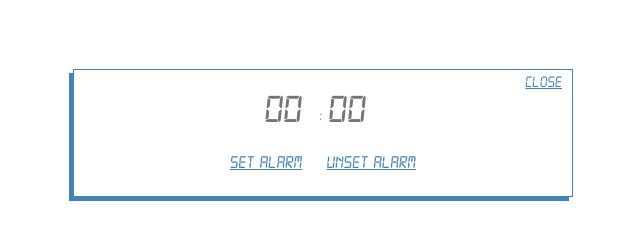
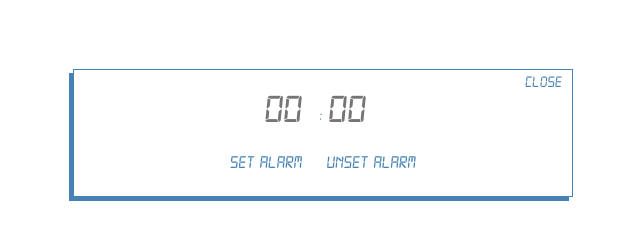
Before and after one commit to williameliel/clock, a website built with webpack: page src/index.html in a window 1280 px wide. Both pictures are taken after a click on the link "Show Alarm". Shown: the part 275-514 px from the top of the page, 317-957 px from the left. Built offline with nearby package versions, Linux system fonts and the light colour scheme.

Commit message:
fixed some stiles

```diff
--- a/src/styles/index.scss
+++ b/src/styles/index.scss
@@ -11,7 +11,7 @@ body {
 
 input[type="submit"], input[type="button"], a {
     color: $body-color;
-    text-decoration: underline;
+    text-decoration: none;
     padding: 5px 10px;
 
     &:hover, &:active {
@@ -98,7 +98,5 @@ input[type="submit"], input[type="button"], a {
     input[type="submit"], input[type="button"] {
         line-height: 1;
         font-size: 18px;
-        text-transform: uppercase;
-        text-decoration: underline;
     }
 }
```
